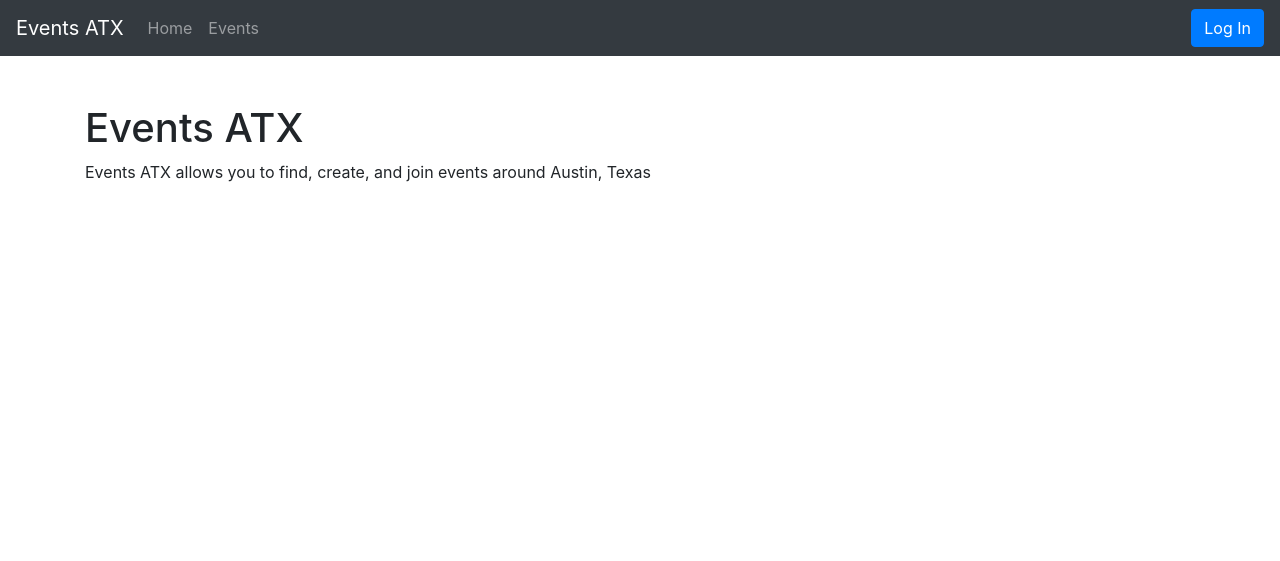
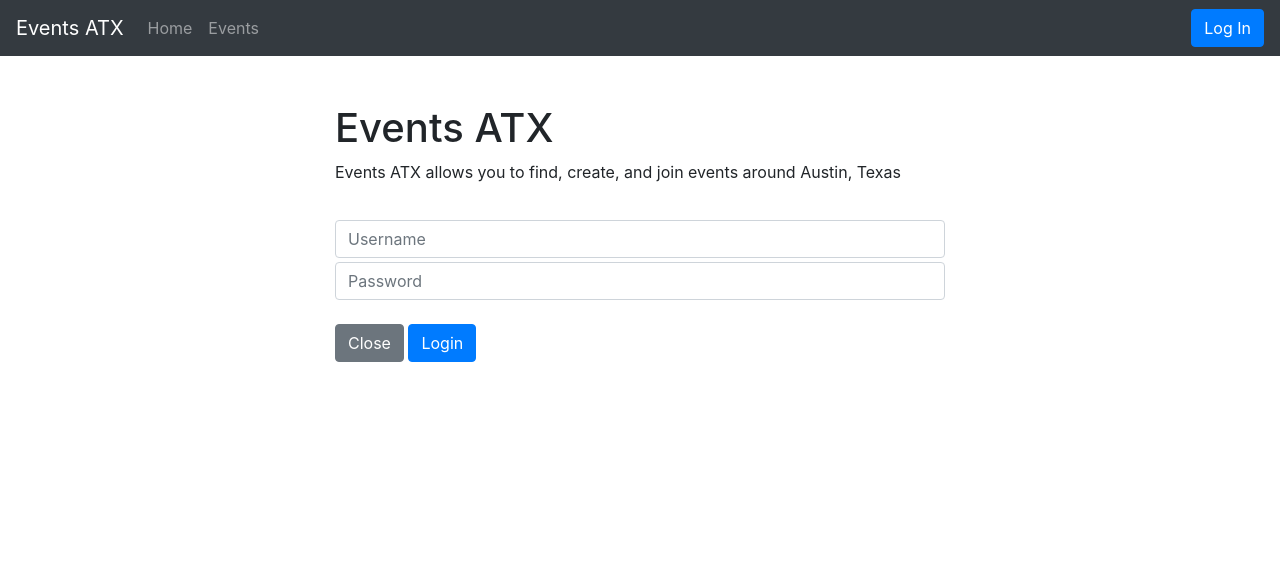
Before and after one commit to mxviteri/utexas-apad-project2, a Django app: page / in a window 1280 px wide. Shown: the top 561 px of the page. Run offline with Django 3.2, Linux system fonts and the light colour scheme; some libraries are stand-ins or nearby versions.

Commit message:
adding get user middleware and changing login page

```diff
--- /dev/null
+++ b/api/middleware.py
@@ -0,0 +1,15 @@
+import ast
+
+def getCurrentUser(get_response):
+
+    def middleware(request):
+        if 'user' in request.COOKIES:
+            value = request.COOKIES['user']
+            request.USER = ast.literal_eval(value)
+        else:
+            request.USER = {}
+
+        response = get_response(request)
+        return response
+
+    return middleware
--- a/api/templates/home.html
+++ b/api/templates/home.html
@@ -1,12 +1,23 @@
 {% extends "base.html" %}
 
 {% block page_content %}
-<div class="container">
+<div id="home" class="container">
     <div class="row">
         <div class="col mt-5">
             <h1>Events ATX</h1>
             <p>Events ATX allows you to find, create, and join events around Austin, Texas</p>
         </div>
     </div>
+    <div class="row">
+        <div class="col mt-3">
+            <form class="form-group" action="/action/login" method="POST">
+                <input name="username" class="form-control mt-1" type="text" placeholder="Username" />
+                <input name="password" class="form-control mt-1" type="text" placeholder="Password" />
+                <br />
+                <button type="button" class="btn btn-secondary" data-dismiss="modal">Close</button>
+                <button type="submit" class="btn btn-primary">Login</button>
+            </form>
+        </div>
+    </div>
 </div>
 {% endblock %}
--- a/api/views.py
+++ b/api/views.py
@@ -3,15 +3,9 @@ from django.http import JsonResponse, HttpResponse, HttpResponseRedirect
 from django.views.decorators.http import require_http_methods
 import api.controllers as controllers
 import json
-import ast
 
 #### TEMPLATES ####
 def homePage(request):
-    # KEEP THIS >>>
-    # if 'user' in request.COOKIES:
-    #     value = request.COOKIES['user']
-    #     user = ast.literal_eval(value)
-
     return render(request, 'home.html')
 
 def events(request):
@@ -38,6 +32,7 @@ def handleLogin(request):
     if len(result) > 0:
         response.set_cookie('user', result)
     else:
+        response = HttpResponseRedirect('/')
         response.set_cookie('user', {})
 
     return response
--- a/project2/settings.py
+++ b/project2/settings.py
@@ -11,6 +11,7 @@ https://docs.djangoproject.com/en/2.2/ref/settings/
 """
 
 import os
+import api.middleware
 
 # Build paths inside the project like this: os.path.join(BASE_DIR, ...)
 BASE_DIR = os.path.dirname(os.path.dirname(os.path.abspath(__file__)))
@@ -48,6 +49,7 @@ MIDDLEWARE = [
     'django.contrib.auth.middleware.AuthenticationMiddleware',
     'django.contrib.messages.middleware.MessageMiddleware',
     'django.middleware.clickjacking.XFrameOptionsMiddleware',
+    'api.middleware.getCurrentUser',
 ]
 
 ROOT_URLCONF = 'project2.urls'
--- a/project2/static/css/style.css
+++ b/project2/static/css/style.css
@@ -13,3 +13,7 @@ body {
     width: 100%;
     height: 1em;            /* Footer height */
   }
+
+#home {
+  max-width: 50vw;
+}
```
